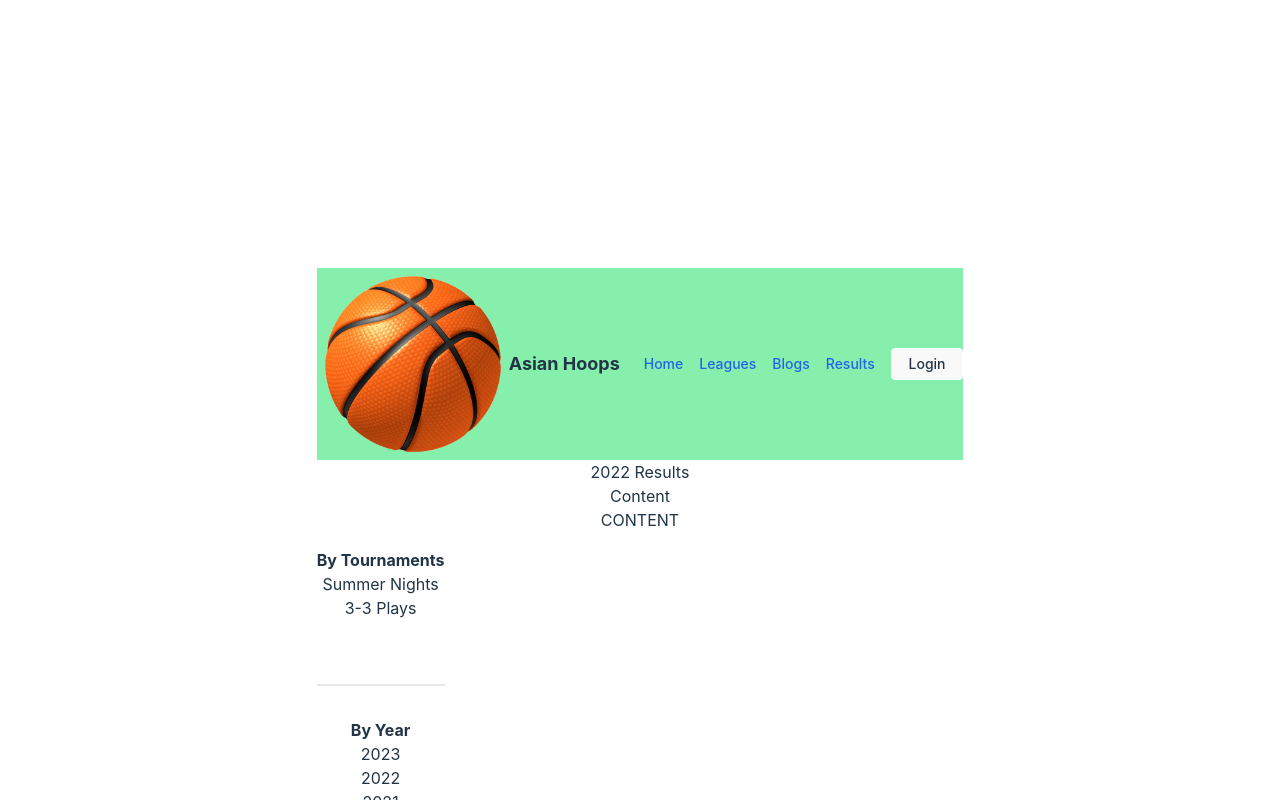
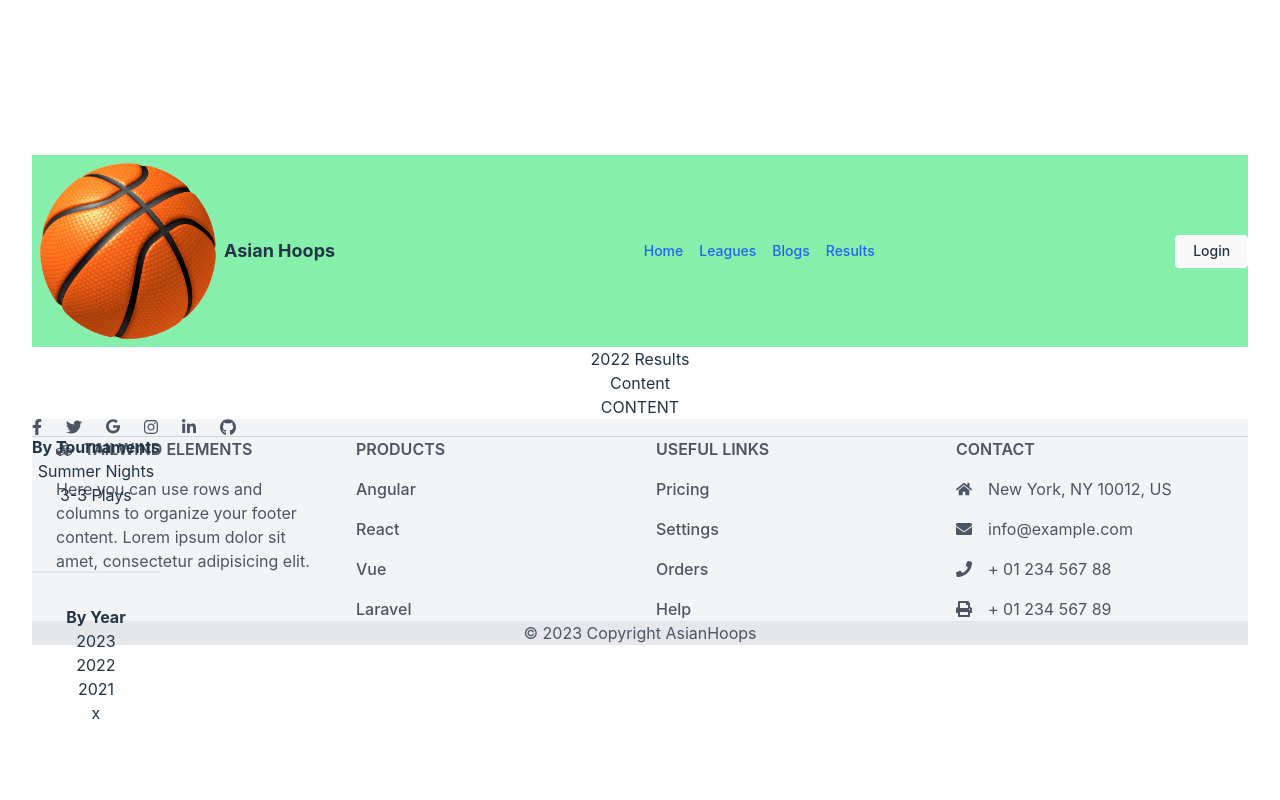
Before and after one commit to wthwang38/asianhoops, a React (Vite) app: page /results in a window 1280 px wide. Built offline with nearby package versions, Linux system fonts and the light colour scheme.

Commit message:
footer added to App

```diff
--- a/src/App.jsx
+++ b/src/App.jsx
@@ -7,6 +7,7 @@ import Navbar from './Navbar'
 import Leagues from './Leagues'
 import Results from './Results'
 import Blogs from './Blogs'
+import Footer from './Footer'
 
 function App() {
 
@@ -20,6 +21,7 @@ function App() {
           <Route path={'/blogs'} element={<Blogs/>} />
           <Route path={'/results'} element={<Results/>} />
         </Routes>
+        <Footer/>
       </BrowserRouter>
     </div>
   )
--- a/src/Home.jsx
+++ b/src/Home.jsx
@@ -10,7 +10,6 @@ function Home() {
       <div>
         Carousel for photo gallery
       </div>
-      <Footer />
     </div>
   )
 }
```
